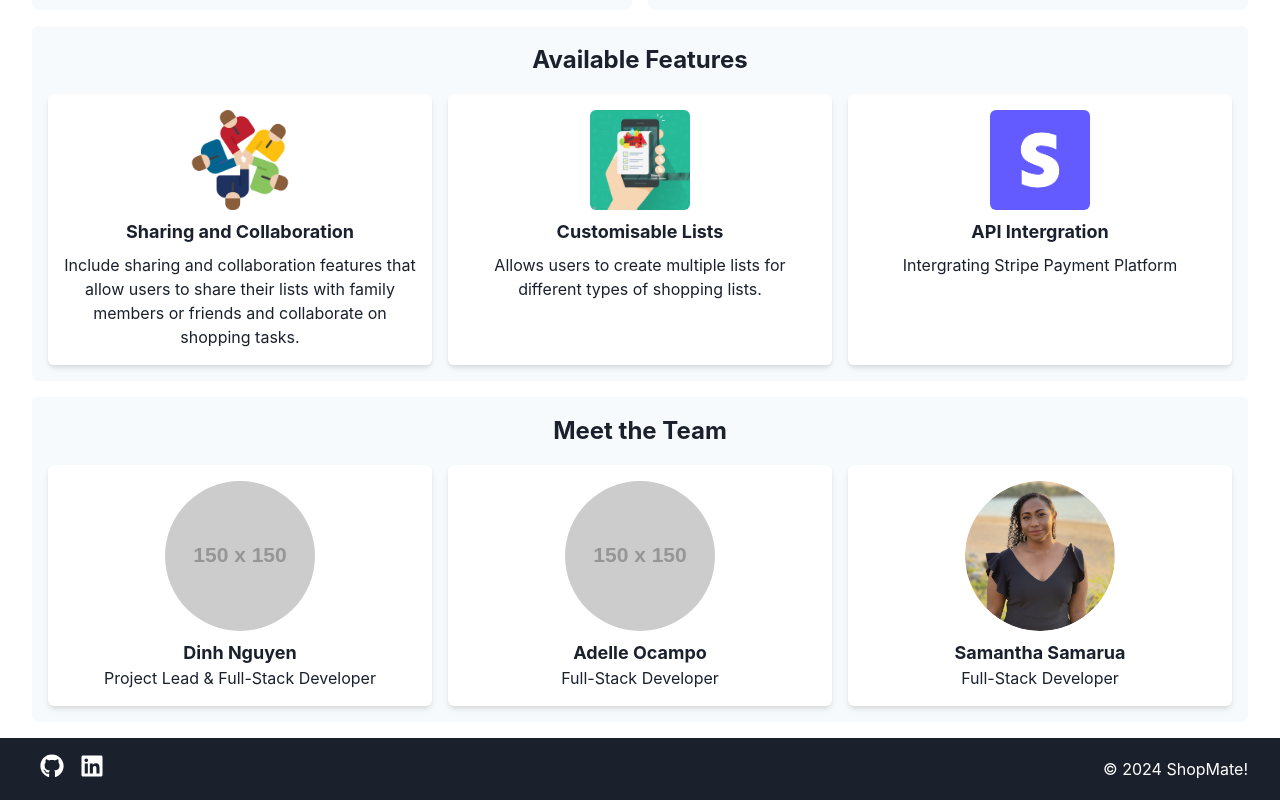
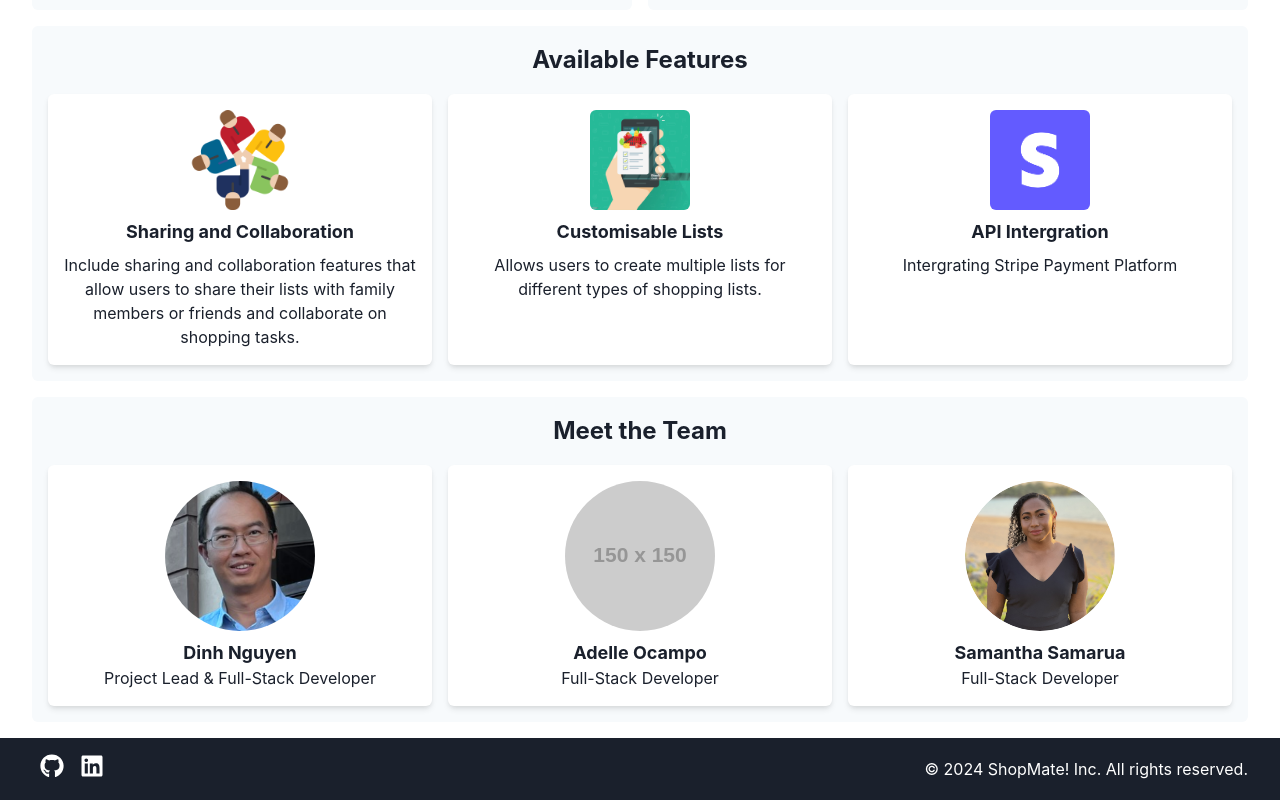
Before and after one commit to DinhN17/Shop-Mate, a React (Vite) app in the folder client/: page / in a window 1280 px wide. Shown: the part 782-1582 px from the top of the page. Built offline with nearby package versions, Linux system fonts and the light colour scheme.

Commit message:
Updated Dinh's image & footer

```diff
--- a/client/src/components/Footer.jsx
+++ b/client/src/components/Footer.jsx
@@ -18,14 +18,14 @@ const Footer = () => {
         color={color}
       >
         <Flex mb={{ base: 2, md: 0 }}> {/* Margin bottom changes based on screen size */}
-          <Link href="https://github.com" isExternal mx={2}>
+          <Link href="https://github.com/DinhN17/Shop-Mate" isExternal mx={2}>
             <Icon as={FaGithub} fontSize="2xl" />
           </Link>
-          <Link href="https://linkedin.com" isExternal mx={2}>
+          <Link href="https://www.linkedin.com/in/dinh-quy-nguyen-a7629710/" isExternal mx={2}>
             <Icon as={FaLinkedin} fontSize="2xl" />
           </Link>
         </Flex>
-        <Text>&copy; 2024 ShopMate!</Text>
+        <Text>&copy; 2024 ShopMate! Inc. All rights reserved.</Text>
       </Flex>
     </footer>
   );
--- a/client/src/pages/Home.jsx
+++ b/client/src/pages/Home.jsx
@@ -124,7 +124,7 @@ const Home = () => {
                                 <Image
                                     borderRadius="full"
                                     boxSize="150px"
-                                    src="https://via.placeholder.com/150"
+                                    src="/Dinh.png"
                                     alt="Team Member 1"
                                     mx="auto"
                                 />
```
Also changed, not shown: client/public/Dinh.png (added).
